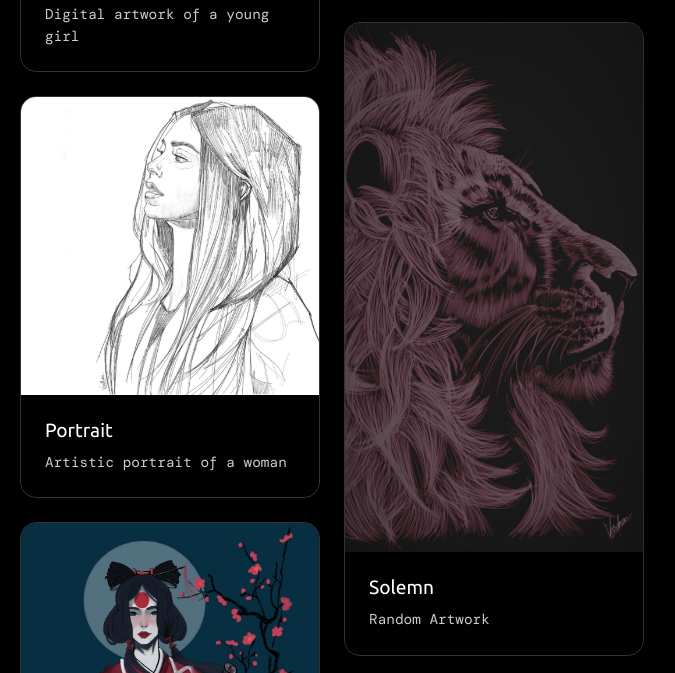
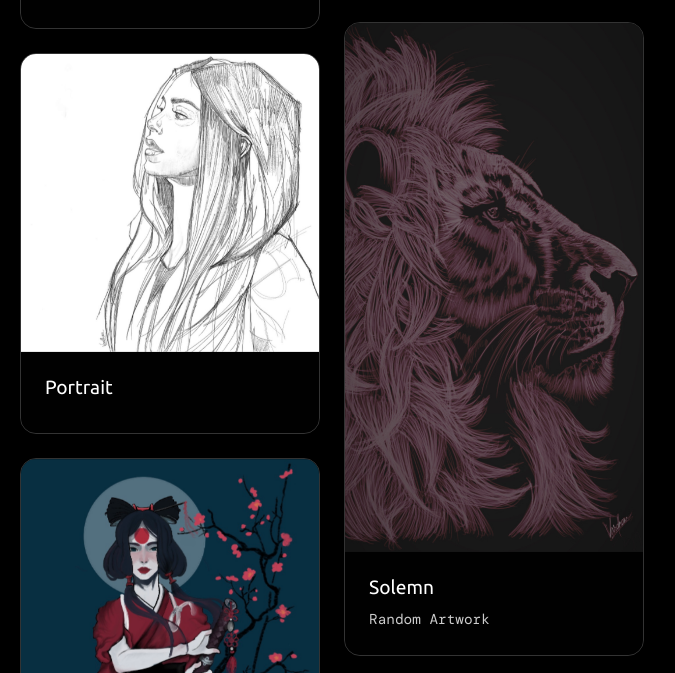
Before and after one commit to vardhandongre/vardhandongre.github.io, a plain HTML site: page gallery.html in a window 1280 px wide. Shown: the part 610-1283 px from the top of the page, 470-1145 px from the left. Drawn offline with nearby package versions, Linux system fonts and the light colour scheme.

Commit message:
portraits

```diff
--- a/gallery.html
+++ b/gallery.html
@@ -69,7 +69,6 @@
                 <img src="imgs/art-girl.JPG" alt="Girl Portrait" loading="lazy">
                 <div class="gallery-overlay">
                     <h3>Portrait</h3>
-                    <p>Digital artwork of a young girl</p>
                 </div>
             </div>
 
@@ -77,7 +76,6 @@
                 <img src="imgs/art-woman.JPG" alt="Woman Portrait" loading="lazy">
                 <div class="gallery-overlay">
                     <h3>Portrait</h3>
-                    <p>Artistic portrait of a woman</p>
                 </div>
             </div>
 
```
